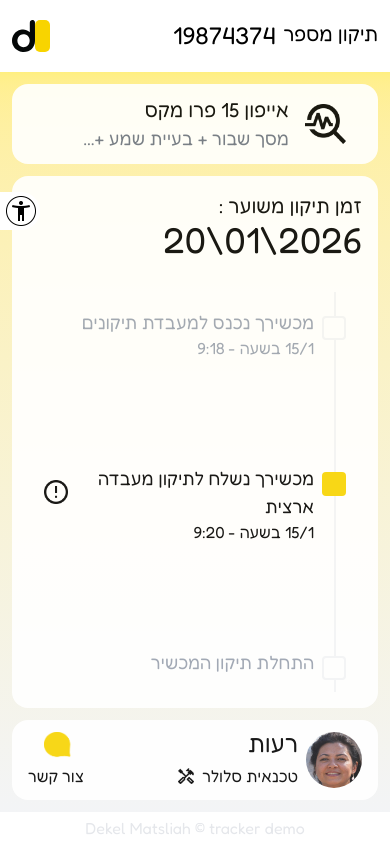
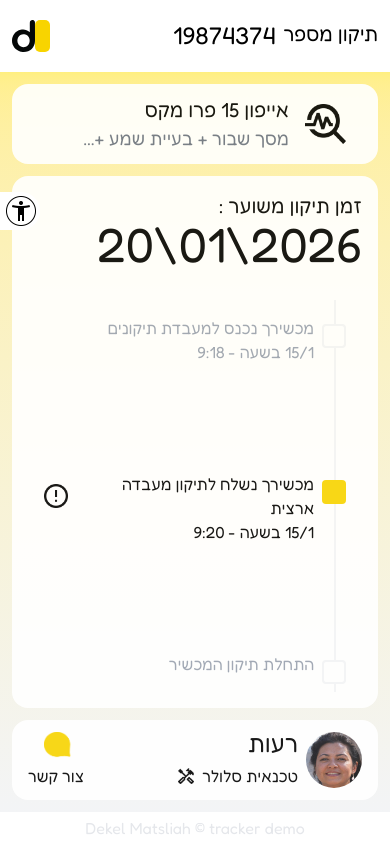
Before and after one commit to Hanippa/companion, a React (Vite) app: page / in a window 390 px wide. Built offline with nearby package versions, Linux system fonts and the light colour scheme.

Commit message:
szing test

```diff
--- a/src/components/Timeline.tsx
+++ b/src/components/Timeline.tsx
@@ -62,8 +62,8 @@
               <div className="flex justify-start items-center">
               <h3 className={`
                   ${isActive
-                    ? "text-lg md:text-2xl text-black"
-                    : "text-lg md:text-2xl text-gray-400"}
+                    ? "text-md md:text-2xl text-black"
+                    : "text-md md:text-2xl text-gray-400"}
                 `}>
                 {item.title}
               </h3>
--- a/src/components/Tracking.tsx
+++ b/src/components/Tracking.tsx
@@ -7,7 +7,7 @@
 <div className='flex flex-col p-4 md:p-14  h-full w-full justify-end items-center'>
   <div className=' w-full flex flex-col items-end content-start mb-8 md:mb-14'>
   <div className="whitespace-nowrap text-xl md:text-2xl" dir='rtl'>זמן תיקון משוער : </div>
-<div className="text-4xl md:text-6xl" >20\01\2026</div>
+<div className="text-5xl md:text-6xl" >20\01\2026</div>
   </div>
 <Timeline/>
 </div>
```
